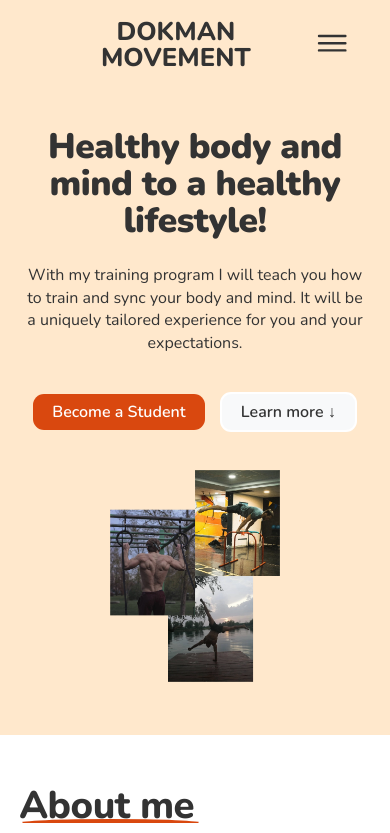
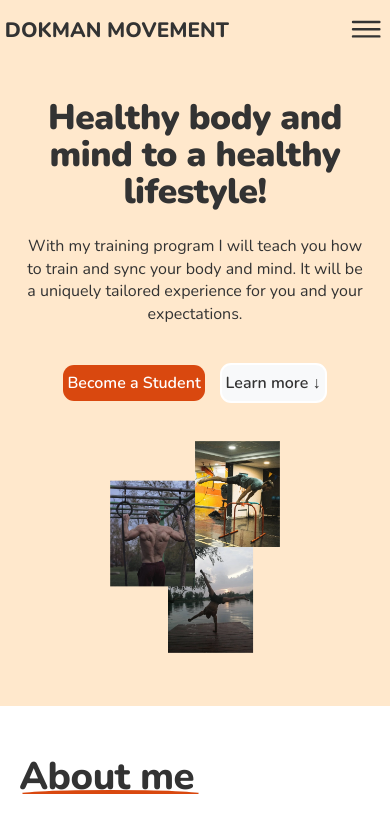
Before and after one commit to Vladeta00/dokman-movement, a plain HTML site: page index.html in a window 390 px wide. Shown: the top 833 px of the page. Drawn offline with nearby package versions, Linux system fonts and the light colour scheme; a web font is replaced by a local one.

Commit message:
Add files via upload

```diff
--- a/css/mediaqueries.css
+++ b/css/mediaqueries.css
@@ -183,9 +183,12 @@
   .workshop-footer {
     justify-self: start;
   }
+  .header {
+    padding: 1.2rem 1.2rem;
+  }
 }
 
-@media (max-width: 24em) {
+@media (max-width: 25em) {
   .package-card-box {
     /* padding: 4.8rem 15rem; */
     width: 90%;
@@ -200,4 +203,10 @@
     border-radius: 11px;
     text-decoration: none;
   }
+  .header {
+    padding: 1.2rem 0.6rem;
+  }
+  .logo {
+    font-size: 2.6rem;
+  }
 }
```
